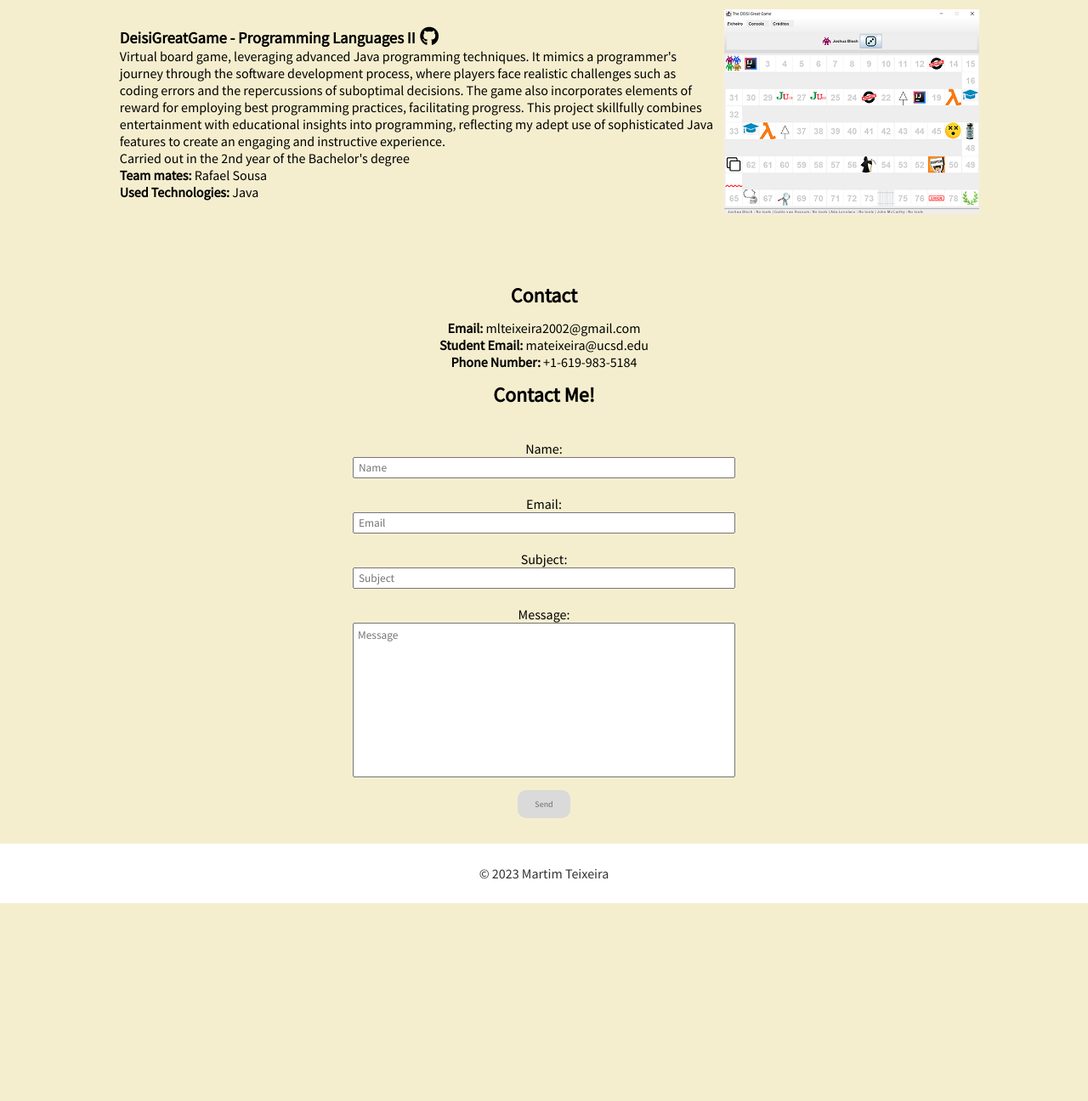
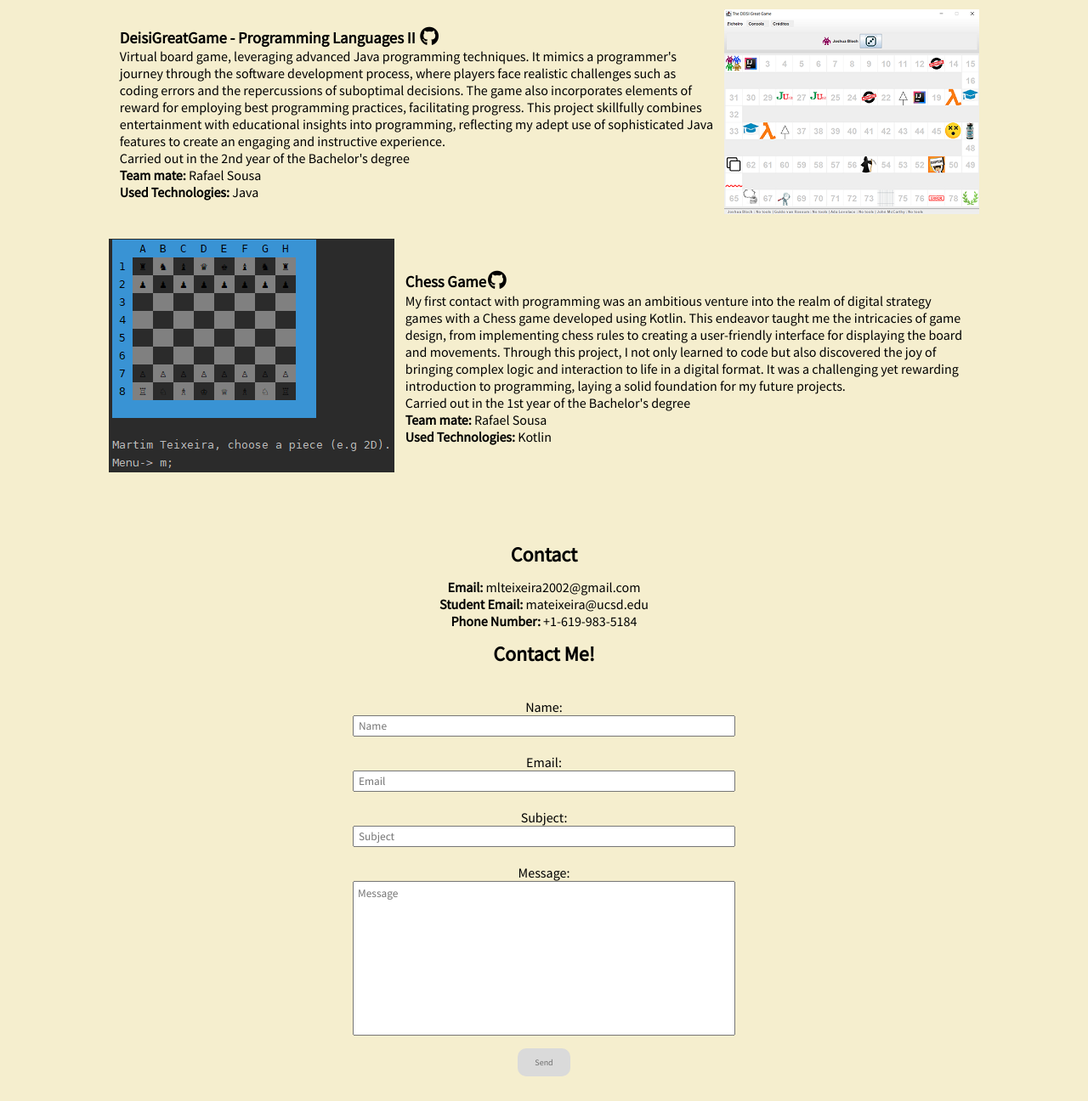
Before and after one commit to Martimlt/Portfolio, a Django app: page / in a window 1280 px wide. Shown: the part 5072-6368 px from the top of the page at 85% size. Before the commit the page ends 6135 px from the top, so only its background shows below. Run offline with Django 5.2, Linux system fonts and the light colour scheme; data comes from the database, SQL or seed files in the repository; some libraries are stand-ins or nearby versions.

Commit message:
Kotlin proect added

```diff
--- a/portfolio/templates/portfolio/singlepage.html
+++ b/portfolio/templates/portfolio/singlepage.html
@@ -299,8 +299,25 @@
           educational insights into programming, reflecting my adept use of sophisticated Java features to create an engaging
           and instructive experience.</p>
         <p>Carried out in the 2nd year of the Bachelor's degree</p>
-        <p><b>Team mates:</b> Rafael Sousa</p>
+        <p><b>Team mate:</b> Rafael Sousa</p>
         <p><b>Used Technologies:</b> Java</p>
+    </div>
+  </div>
+  <div class="separadoresEsquerda">
+    <div class="imgprojeto">
+        <img src="{% static 'portfolio/images/ProjetoFP.png' %}"/>
+    </div>
+    <div class="textCompetencias">
+        <h3>Chess Game<a href="https://github.com/Martimlt/Xadrez" target="_blank"
+          ><i class="fa-brands fa-github button1"></i
+          ></a></h3>
+        <p>My first contact with programming was an ambitious venture into the realm of digital strategy games with a Chess game developed using Kotlin.
+           This endeavor taught me the intricacies of game design, from implementing chess rules to creating a user-friendly interface for displaying the
+           board and movements. Through this project, I not only learned to code but also discovered the joy of bringing complex logic and interaction
+           to life in a digital format. It was a challenging yet rewarding introduction to programming, laying a solid foundation for my future projects.</p>
+        <p>Carried out in the 1st year of the Bachelor's degree</p>
+        <p><b>Team mate:</b> Rafael Sousa</p>
+        <p><b>Used Technologies:</b> Kotlin</p>
     </div>
   </div>
 </div>
```
Also changed, not shown: portfolio/static/portfolio/images/ProjetoFP.png (added).
